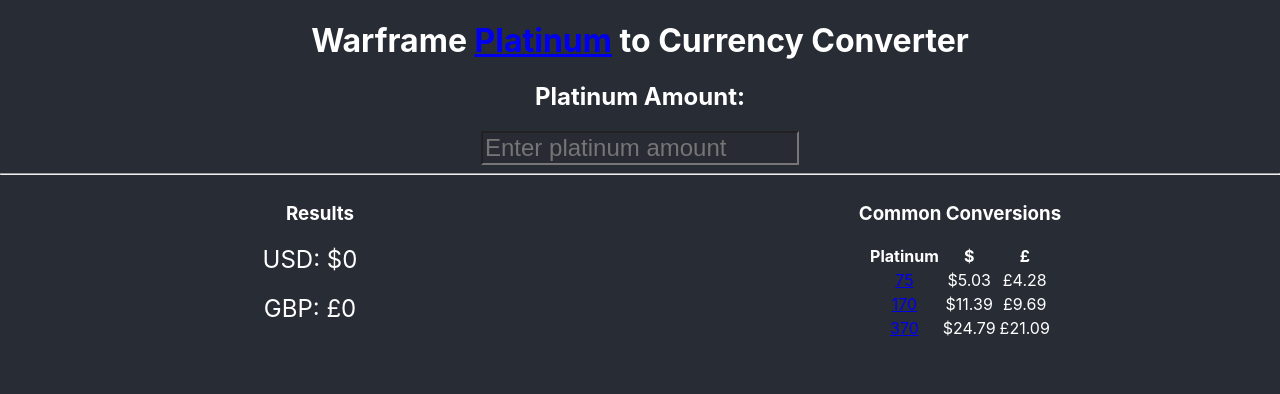
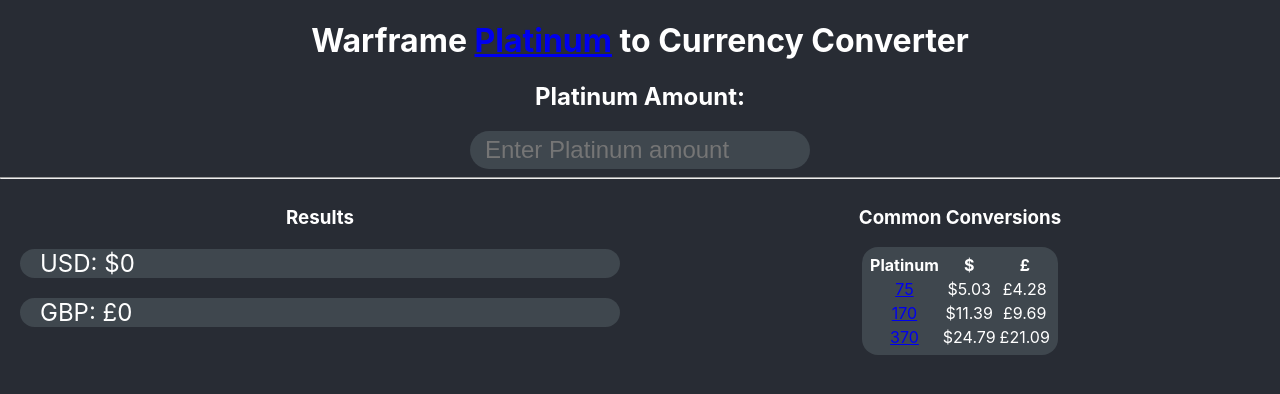
Before and after one commit to AzureKitsune/wf-plat, a React (Create React App) app: page / in a window 1280 px wide. Shown: the top 394 px of the page. Built offline with nearby package versions, Linux system fonts and the light colour scheme.

Commit message:
Adding some sense of style to the page.

```diff
--- a/src/App.css
+++ b/src/App.css
@@ -23,6 +23,23 @@
   margin: 0 auto;
 }
 
+#platinum-input {
+  background-color: #3f474e;
+  border: none;
+  border-radius: 1em;
+  padding: 5px 15px;
+}
+
+#conversions-table {
+  background-color: #3f474e;
+  border-radius: 1em;
+  padding: 5px;
+}
+
+#conversions-table th {
+
+}
+
 
 /* for phone screens */
 @media screen and (min-width: 320px) {
--- a/src/App.js
+++ b/src/App.js
@@ -43,7 +43,7 @@
 
             <h2>Platinum Amount:</h2>
             <input type='number' id='platinum-input'
-            placeholder='Enter platinum amount'
+            placeholder='Enter Platinum amount'
             value={this.state.entered_platinum > 0 ? this.state.entered_platinum : null}
             onChange={(e) => this.updatePlatinum(e.target.value)} />
 
@@ -62,12 +62,15 @@
 
               <div id='conversions-container'>
                 <h3>Common Conversions</h3>
-                <table>
+                <table id='conversions-table'>
+                  <thead>
                     <tr>
                       <th>Platinum</th>
                       <th>$</th>
                       <th>£</th>
                     </tr>
+                  </thead>
+                  <tbody>
                     <tr>
                       <td><a href='#' onClick={(e) => this.updatePlatinum(75)}>75</a></td>
                       <td>$5.03</td>
@@ -83,6 +86,7 @@
                       <td>$24.79</td>
                       <td>£21.09</td>
                     </tr>
+                  </tbody>
                 </table>
               </div>
 
--- a/src/CurrencyItem.css
+++ b/src/CurrencyItem.css
@@ -1,6 +1,10 @@
 #currency-item-wrapper {
     margin-top: 20px;
     margin-right: 20px;
+    margin-left: 20px;
     width: auto;
-    text-align: center;
+    text-align: left;
+    padding-left: 20px;
+    background-color: #3f474e;
+    border-radius: 1em;
 }
```
Lines whose indentation alone changed are shown as unchanged.
